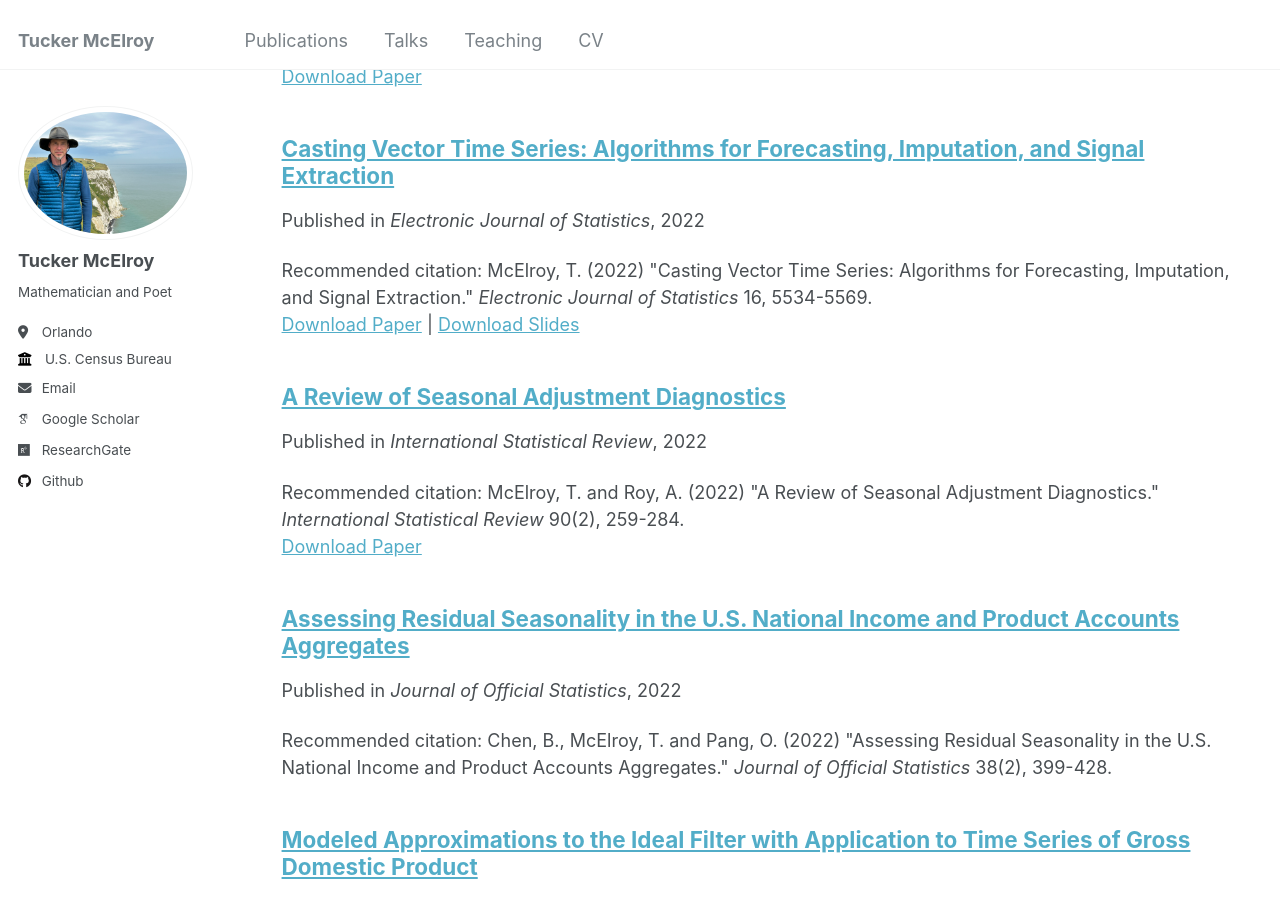
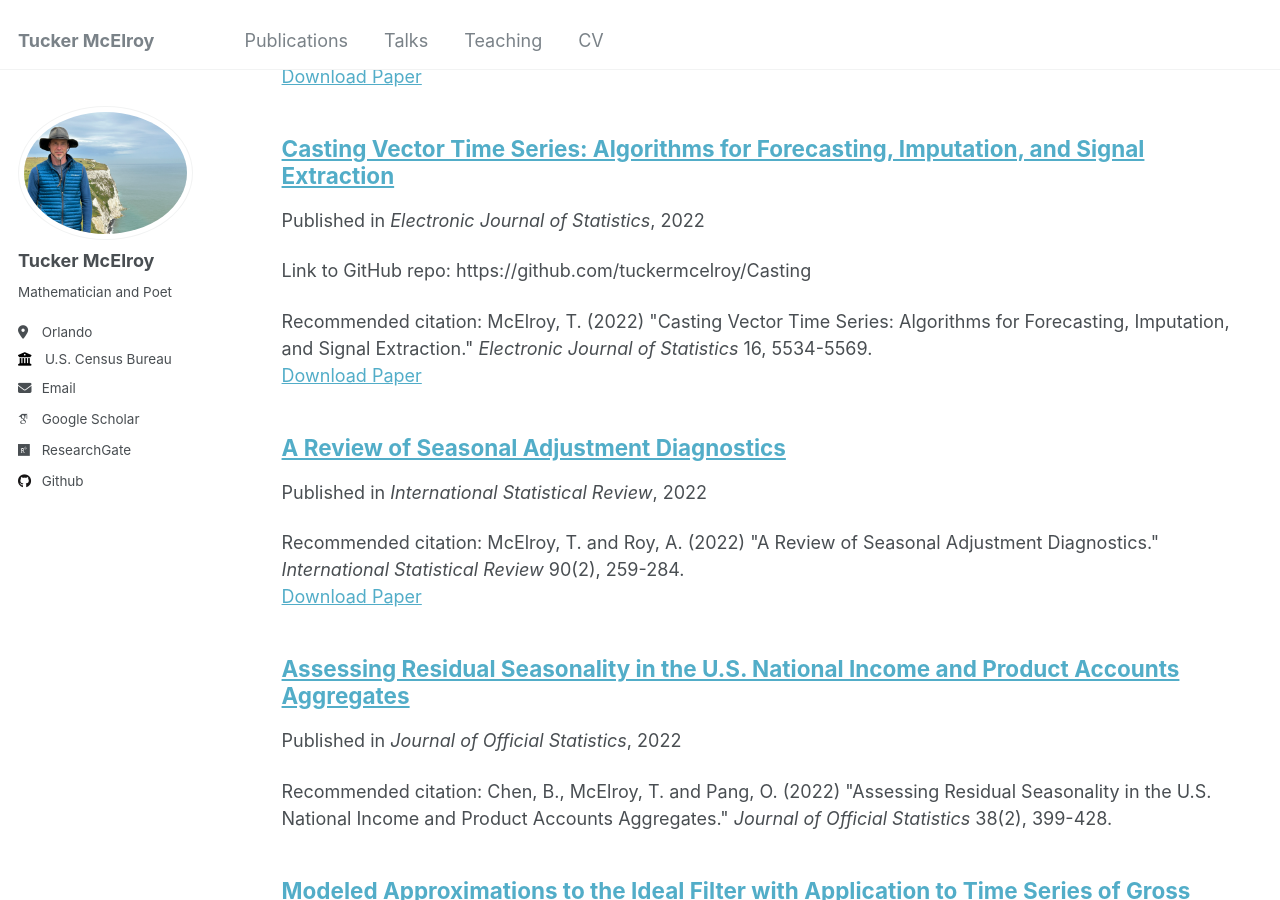
Before and after one commit to tuckermcelroy/tuckermcelroy.github.io, a Jekyll site: the page built from _pages/publications.html, in a window 1280 px wide and 900 px high, scrolled down 3561 px. Built offline with Jekyll 4.4.1, drawn with Linux system fonts in a browser that asks for light colours; some web fonts are replaced.

Commit message:
Update McElroy22b.md

```diff
--- a/_publications/McElroy22b.md
+++ b/_publications/McElroy22b.md
@@ -3,10 +3,10 @@ title: "Casting Vector Time Series: Algorithms for Forecasting, Imputation, and
 collection: publications
 category: manuscripts
 permalink: /publication/McElroy22b
-excerpt:
+excerpt: 'Link to GitHub repo: https://github.com/tuckermcelroy/Casting'
 date: 2022-08-01
 venue: 'Electronic Journal of Statistics'
-slidesurl: 'https://github.com/tuckermcelroy/Casting'
+slidesurl:
 paperurl: 'http://tuckermcelroy.github.io/files/McElroy22.pdf'
 citation: 'McElroy, T. (2022) &quot;Casting Vector Time Series: Algorithms for Forecasting, Imputation, and Signal Extraction.&quot;
 <i>Electronic Journal of Statistics</i> 16, 5534-5569.'
```
